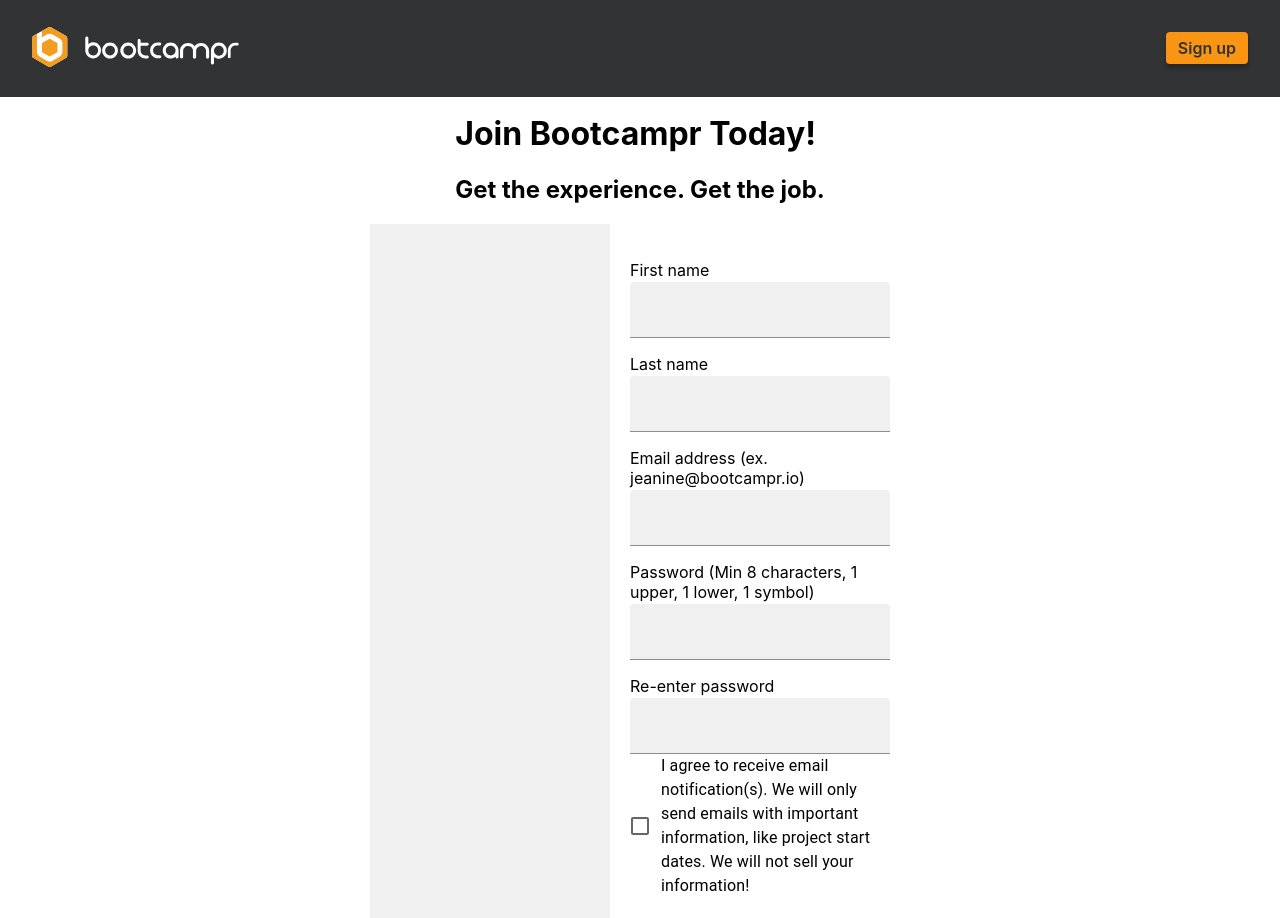
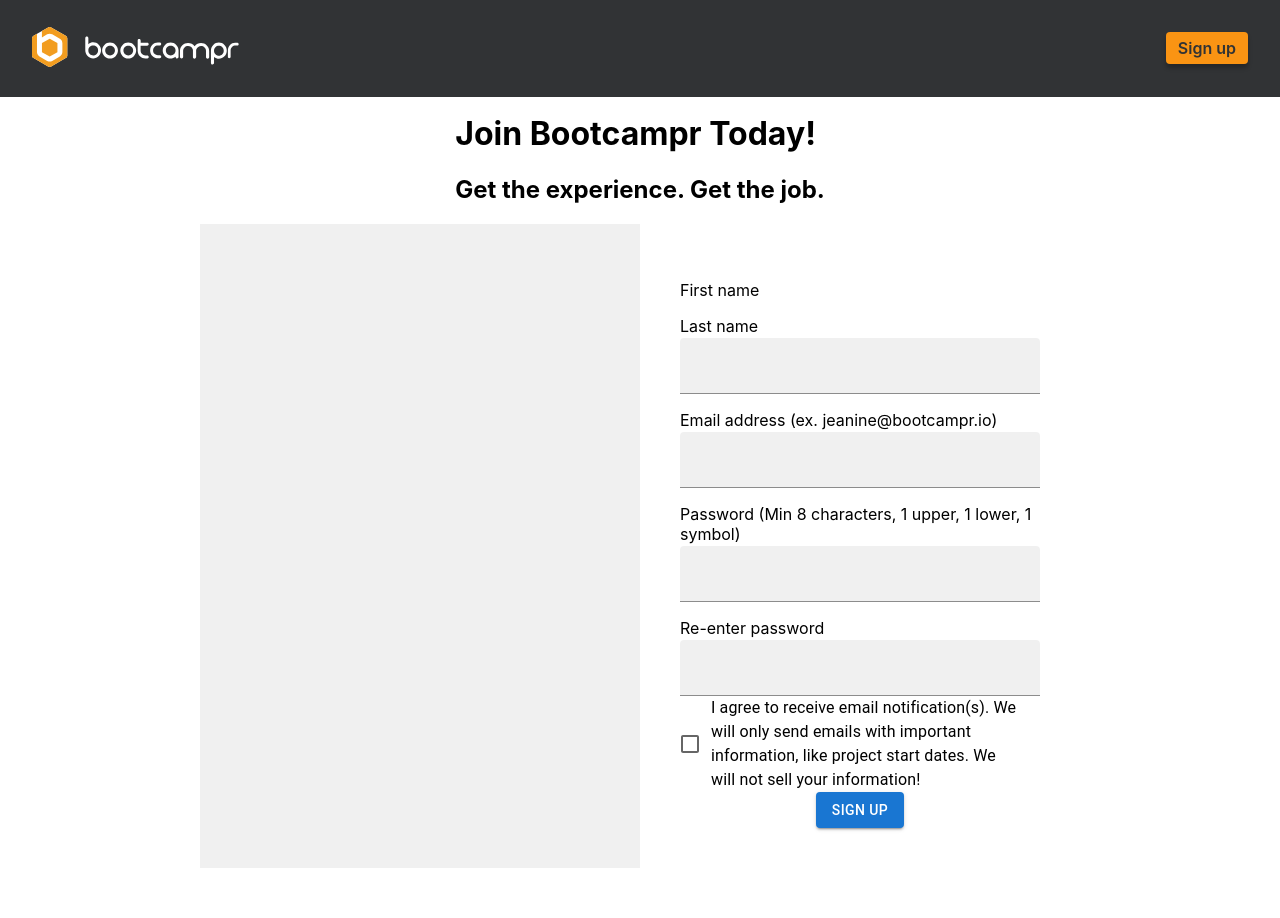
Before and after one commit to yeezick/bootcampr-assessment, a React (Create React App) app in the folder frontend/: page /sign-up in a window 1280 px wide. After the commit the page ends 868 px from the top, so only its background shows below. Built offline with nearby package versions, Linux system fonts and the light colour scheme.

Commit message:
created component folder and a SignUpForm file, adding useState functions

```diff
--- /dev/null
+++ b/frontend/src/components/SignUpForm.scss
@@ -0,0 +1,5 @@
+.button-container {
+    display: flex;
+    justify-content: space-evenly;
+    width: 100%;
+  }
--- /dev/null
+++ b/frontend/src/components/SignUpForm.tsx
@@ -0,0 +1,33 @@
+import React, { useState } from 'react'
+import TextField from '@mui/material/TextField';
+import Checkbox from '@mui/material/Checkbox';
+import FormControlLabel from '@mui/material/FormControlLabel';
+import { Button } from '@mui/material';
+import './SignUpForm.scss'
+
+export const SignUpForm: React.FC = () => {
+    const [userFormData, setUserFormData] = useState({ username: '', email: '', password: '' });
+
+    return (
+        <div className='signup-container'>
+            <div className='column form'>
+                <p>First name</p>
+                <div />
+                <p>Last name</p>
+                <TextField fullWidth id="last-name" variant="filled" />
+                <p>Email address (ex. jeanine@bootcampr.io)</p>
+                <TextField fullWidth id="email" variant="filled" />
+                <p>Password (Min 8 characters, 1 upper, 1 lower, 1 symbol)</p>
+                <TextField fullWidth id="first-name" variant="filled" />
+                <p>Re-enter password</p>
+                <TextField fullWidth id="first-name" variant="filled" />
+                <FormControlLabel control={<Checkbox />} label="I agree to receive email notification(s). We will only send emails with important information, like project start dates. We will not sell your information!" />
+                <div className='button-container'>
+                    <Button variant='contained'>
+                        Sign Up
+                    </Button>
+                </div>
+            </div>
+        </div>
+    )
+}
--- a/frontend/src/screens/SignUp/SignUp.scss
+++ b/frontend/src/screens/SignUp/SignUp.scss
@@ -1,5 +1,5 @@
 .signup-container {
-    align-items: center;
+  align-items: center;
   display: flex;
   flex-direction: column;
 
@@ -14,11 +14,12 @@
   .column {
     flex: 1;
     padding: 20px;
-    box-sizing: border-box;
   }
 
   .image {
     background-color: #f0f0f0;
+    min-width: 300px;
+    max-width: 500px;
   }
 
   .form {
--- a/frontend/src/screens/SignUp/SignUp.tsx
+++ b/frontend/src/screens/SignUp/SignUp.tsx
@@ -1,11 +1,8 @@
 import React, { useState } from 'react'
 import './SignUp.scss'
-import TextField from '@mui/material/TextField';
-import Checkbox from '@mui/material/Checkbox';
-import FormControlLabel from '@mui/material/FormControlLabel';
+import { SignUpForm } from "../../components/SignUpForm"
 
 export const SignUp: React.FC = () => {
-
 
     return (
         <div className='signup-container'>
@@ -17,17 +14,7 @@ export const SignUp: React.FC = () => {
                 <div className='column image'>
                 </div>
                 <div className='column form'>
-                    <p>First name</p>
-                    <TextField fullWidth id="first-name" variant="filled" />
-                    <p>Last name</p>
-                    <TextField fullWidth id="last-name" variant="filled" />
-                    <p>Email address (ex. jeanine@bootcampr.io)</p>
-                    <TextField fullWidth id="email" variant="filled" />
-                    <p>Password (Min 8 characters, 1 upper, 1 lower, 1 symbol)</p>
-                    <TextField fullWidth id="first-name" variant="filled" />
-                    <p>Re-enter password</p>
-                    <TextField fullWidth id="first-name" variant="filled" />
-                    <FormControlLabel control={<Checkbox />} label="I agree to receive email notification(s). We will only send emails with important information, like project start dates. We will not sell your information!"/>
+                    <SignUpForm />
                 </div>
             </div>
         </div >
```
